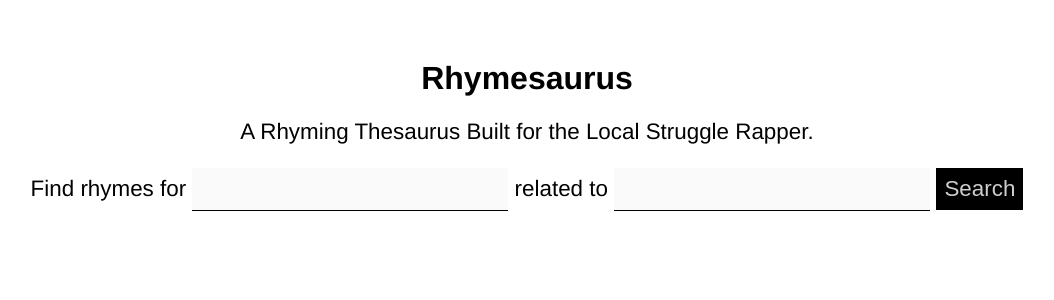
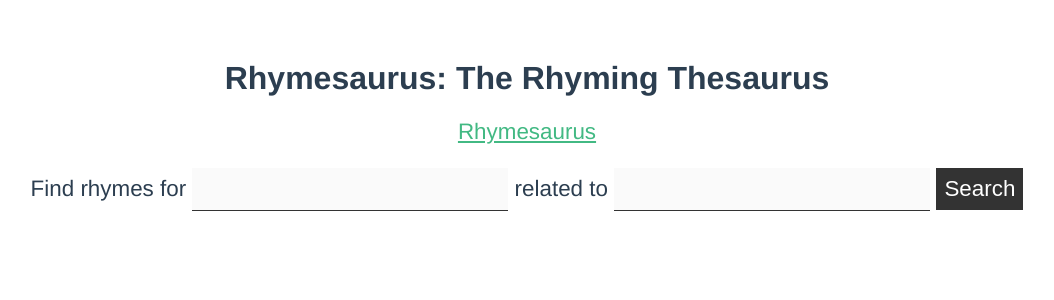
Before and after one commit to Grantcz/Bar-Builder, a Vue app: page / in a window 1280 px wide. Shown: the top 300 px of the page, without its empty margins (113-1167 px from the left). Built offline with nearby package versions, Linux system fonts and the light colour scheme.

Commit message:
final build

```diff
--- a/index.html
+++ b/index.html
@@ -2,7 +2,7 @@
 <html>
   <head>
     <meta charset="utf-8">
-    <title>Rhymesaurus: Not a Dinosuar.</title>
+    <title>Rhymesaurus: The Rhyming Thesaurus</title>
   </head>
   <body>
     <div id="app"></div>
--- a/package.json
+++ b/package.json
@@ -1,7 +1,7 @@
 {
-  "name": "rhymesaurus",
+  "name": "rhyme-builder",
   "version": "1.0.0",
-  "description": "Rhyme builder",
+  "description": "rhyme builder",
   "author": "Grant Cz",
   "private": true,
   "scripts": {
--- a/src/App.vue
+++ b/src/App.vue
@@ -1,6 +1,6 @@
 <template>
   <div id="app">
-    <h1>Rhymesaurus</h1>
+    <h1>Rhymesaurus: The Rhyming Thesaurus</h1>
     <router-view/>
   </div>
 </template>
@@ -13,11 +13,11 @@
 
 <style>
 #app {
-  font-family: Helvetica;
+  font-family: 'Avenir', Helvetica, Arial, sans-serif;
   -webkit-font-smoothing: antialiased;
   -moz-osx-font-smoothing: grayscale;
   text-align: center;
-  color: #000000;
+  color: #2c3e50;
   margin-top: 60px;
 }
 </style>
--- a/src/components/Rhymesaurus.vue
+++ b/src/components/Rhymesaurus.vue
@@ -1,6 +1,8 @@
 <template>
   <div class="rhymesaurus">
-    <p>A Rhyming Thesaurus Built for the Local Struggle Rapper.</p>
+    <p>
+      <router-link v-bind:to="{ name: 'Rhymesaurus' }">Rhymesaurus</router-link>
+    </p>
     <form v-on:submit.prevent="findWords">
       <p>Find rhymes for <input type="text" v-model="rhyme"> related to <input type="text" v-model="phrase"> <button type="submit">Search</button></p>
     </form>
@@ -43,10 +45,6 @@
         params: {
           ml: this.phrase,
           rel_rhy: this.rhyme
-        },
-        headers:{
-          'Accept': 'application/json',
-          'Content-Type': 'application/json',
         }
       })
       .then( response => {
@@ -69,19 +67,19 @@
   border-top: none;
   border-left: none;
   border-right: none;
-  border-bottom: 1px solid #000000;
+  border-bottom: 1px solid #333;
   width: 300px;
   font-size: 1.4rem;
-  color: #000000;
+  color: #2c3e50;
   font-weight: 300;
   background: rgba(0,0,0,0.02);
   padding: 0.5rem;
 }
 button{
-  background: #000000;
+  background: #333;
   padding: 0.5rem;
   font-weight: 300;
-  color: #cecece;
+  color: #fff;
   border: none;
   cursor: pointer;
   font-size: 1.4rem;
@@ -98,12 +96,12 @@
 .results li {
   display: inline-block;
   margin: 10px;
-  border: solid 1px #000000;
+  border: solid 1px #333;
   padding: 0.5rem;
   width: 200px;
   min-height: 100px;
-  color: #000000;
-  background: #cecece;
+  color: #fff;
+  background: rgba(0,0,0,0.7);
 }
 ul.errors {
   list-style-type: none;
@@ -115,4 +113,7 @@
   margin: 10px 0;
 }
 
+a {
+  color: #42b983;
+}
 </style>
```
Also changed, not shown: .postcssrc.js (added), 13 other files (tests, documents, lock files or other folders).
